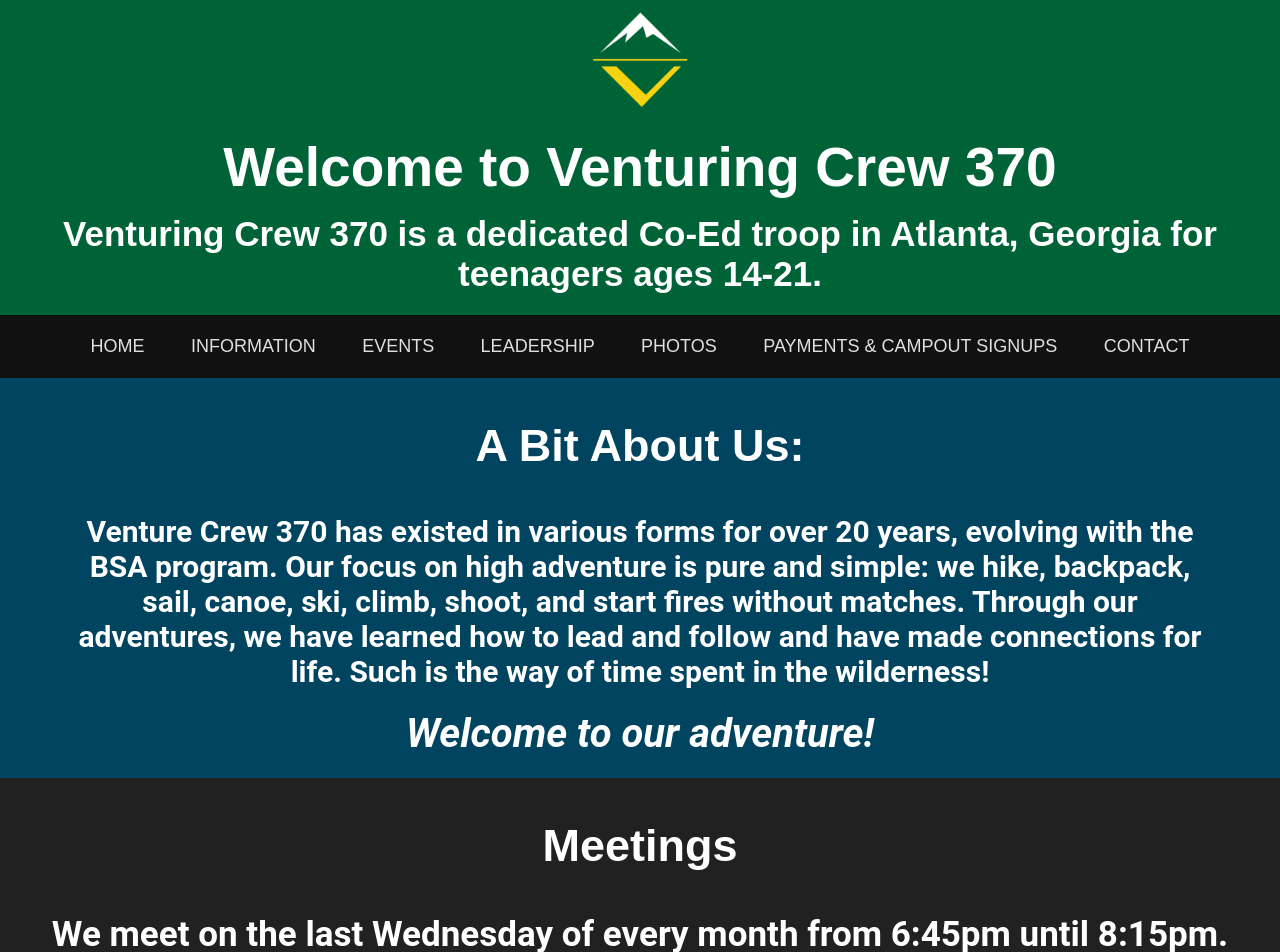
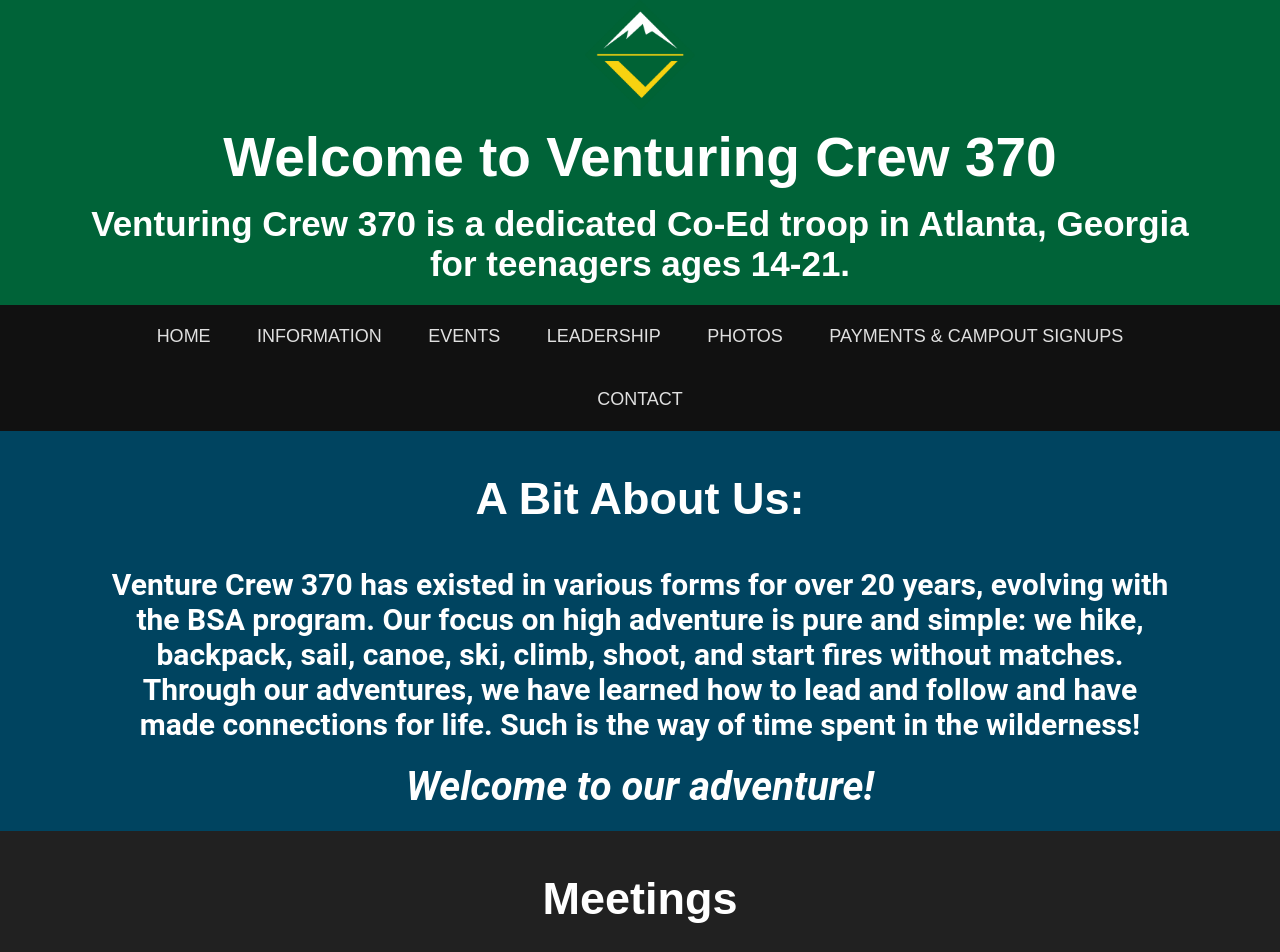
Before and after one commit to crew-370/Crew370, a Jekyll site: the page built from index.html, in a window 1280 px wide. Shown: the top 952 px of the page. Built offline with Jekyll 4.4.1, drawn with Linux system fonts in a browser that asks for light colours.

Commit message:
changed content width back to 1100

```diff
--- a/styles/name.css
+++ b/styles/name.css
@@ -1,5 +1,5 @@
 :root {
-  --content-width: 1200px;
+  --content-width: 1100px;
 }
 
 html, body, h1, h2, h3, h4, h5, h6, p {
```
